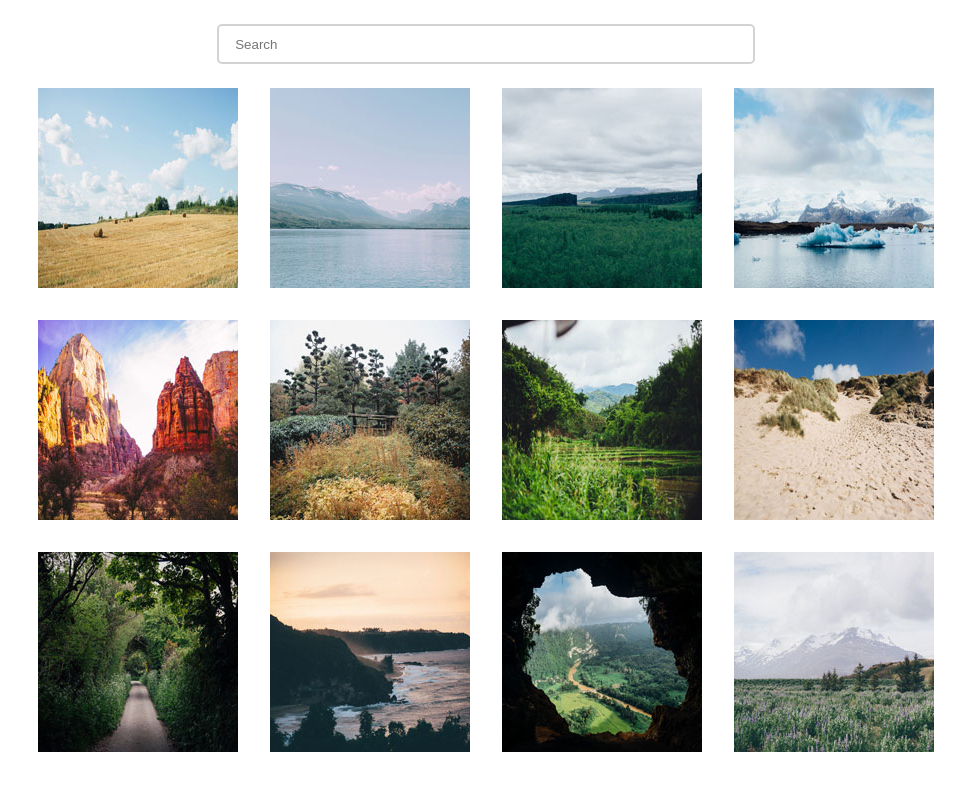
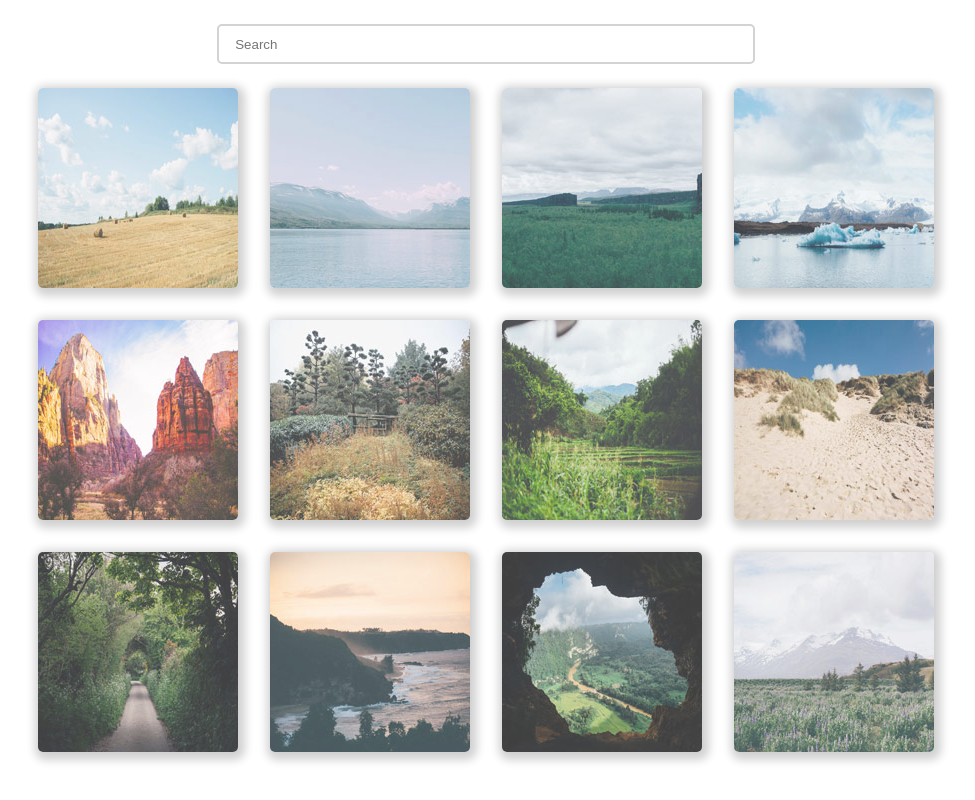
Before and after one commit to TravisAlstrand/FEWD_5.2, a plain HTML site: page index.html in a window 1280 px wide. Shown: the whole page, without its empty margins (154-1129 px from the left). Drawn offline with Linux system fonts and the light colour scheme.

Commit message:
further styling applied

```diff
--- a/css/style.css
+++ b/css/style.css
@@ -32,3 +32,16 @@ input {
   grid-template-rows: repeat(3, 200px);
   grid-gap: 2rem;
 }
+
+img {
+  opacity: 75%;
+  box-shadow: 2px 3px 10px 5px rgba(0, 0, 0, 0.25);
+  transition: box-shadow 0.5s ease, transform 0.5s ease, opacity 0.5s ease;
+  border-radius: 5px;
+}
+
+img:hover {
+  transform: scale(1.05);
+  box-shadow: 3px 5px 10px 5px rgba(0, 0, 0, 0.5);
+  opacity: 100%;
+}
```
